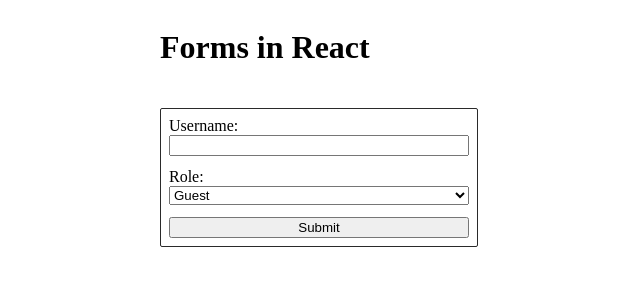
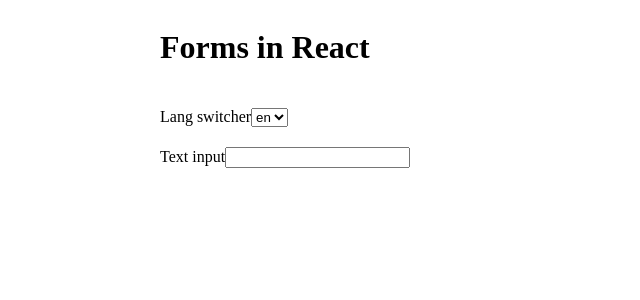
Before and after one commit to OlenkaPasko/R-lesson03, a React (Vite) app: page / in a window 1280 px wide. Shown: the top 300 px of the page, without its empty margins (0-640 px from the left). Built offline with nearby package versions, Linux system fonts and the light colour scheme.

Commit message:
changeLang

```diff
--- a/src/Components/App/App.jsx
+++ b/src/Components/App/App.jsx
@@ -1,14 +1,48 @@
-import css from './App.module.css';
-import UserForm from '../UserForm/UserForm';
+import { useCallback, useState } from "react";
+import TextInput from "../TextInput/TextInput";
+import css from "./App.module.css";
+//import UserForm from '../UserForm/UserForm';
+import LangSwitcher from "../LangSwitcher/LangSwitcer";
 
 export default function App() {
   const addUser = (newUser) => {
     console.log("Send to backend", newUser);
   };
+  const [lang, setLang] = useState("en");
+  const changeLang = newLange => {
+    setLang(newLange);
+  }
+
+
+
+
+  // контрольваний елемент, не форма, інпут значення якого  зберігається в стані
+  //у контрольованого елемента є два пропси, перший - це Value/ inputValue- це поточне значення стану
+  //руга частина, це кожен раз коли ми змінюємо значення елементу, поія інпут, а в Реакті onChange.
+  //Це поточне значення потрібно записати в стан, оголошуємо handleChange
+  const [inputValue, setInputValue] = useState("");
+  const changeInputValue = (newValue) => {
+    setInputValue(newValue);
+  };
+  //const handleChange = (event) => {
+  // console.log(event.target.value);
+  // setInputValue(event.target.value);
+  //const handleChange = (event) => {
+  //console.log(event.target.value);
+  //setInputValue(event.target.value);
+  //}
   return (
     <div className={css.container}>
       <h1>Forms in React</h1>
-      <UserForm onAdd={addUser} />
+      <header>
+        <LangSwitcher value={lang} onSelect={changeLang} />
+      </header>
+      <TextInput value={inputValue} onType={changeInputValue} />
+
+      {/*<div>
+        <input type="text" value={inputValue} onChange={handleChange} />
+      </div>*/}
+      {/*<UserForm onAdd={addUser} />*/}
     </div>
   );
 }
--- /dev/null
+++ b/src/Components/LangSwitcher/LangSwitcer.jsx
@@ -0,0 +1,12 @@
+export default function LangSwitcher({ value, onSelect }) {
+  return (
+    <div>
+      <span>Lang switcher</span>
+      <select value={value}>
+        <option value="uk">uk</option>
+        <option value="en">en</option>
+        <option value="pl">pl</option>
+      </select>
+    </div>
+  );
+}
--- /dev/null
+++ b/src/Components/TextInput/TextInput.jsx
@@ -0,0 +1,12 @@
+
+export default function TextInput({ value,onType}) {
+  const handleChange = (event) => {
+    onType(event.target.value);
+  };
+  return (
+    <div>
+      <span> Text input</span>
+      <input type="text" value={value} onChange={handleChange}/>
+    </div>
+  );
+}
--- a/src/Components/UserForm/Userform.jsx
+++ b/src/Components/UserForm/Userform.jsx
@@ -7,6 +7,7 @@ export default function UserForm({ onAdd }) {
   const id = useId();
 
   //у формі є сабміт,  передаємо handleSubmit, за змовчуванням event
+  //це приклад неконтрольованої форми
   const handleSubmit = (event) => {
     event.preventDefault();
     const form = event.target;
```
